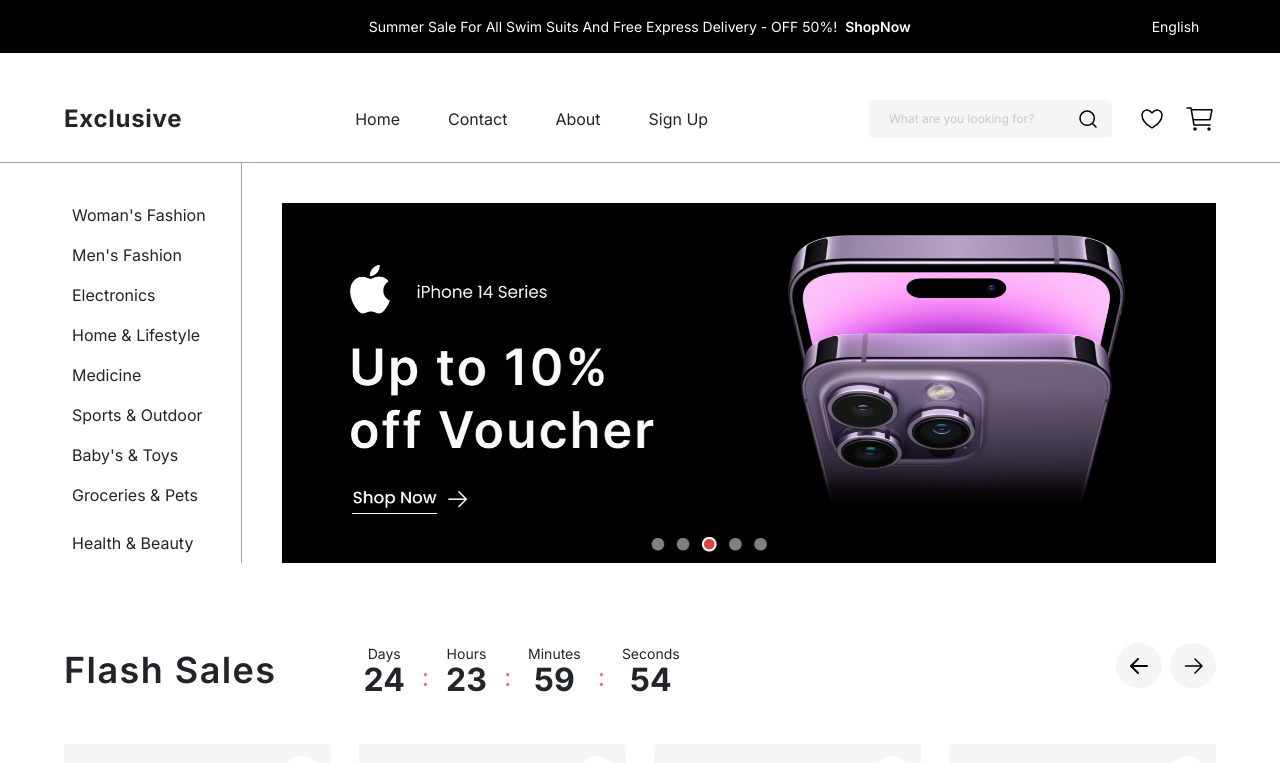
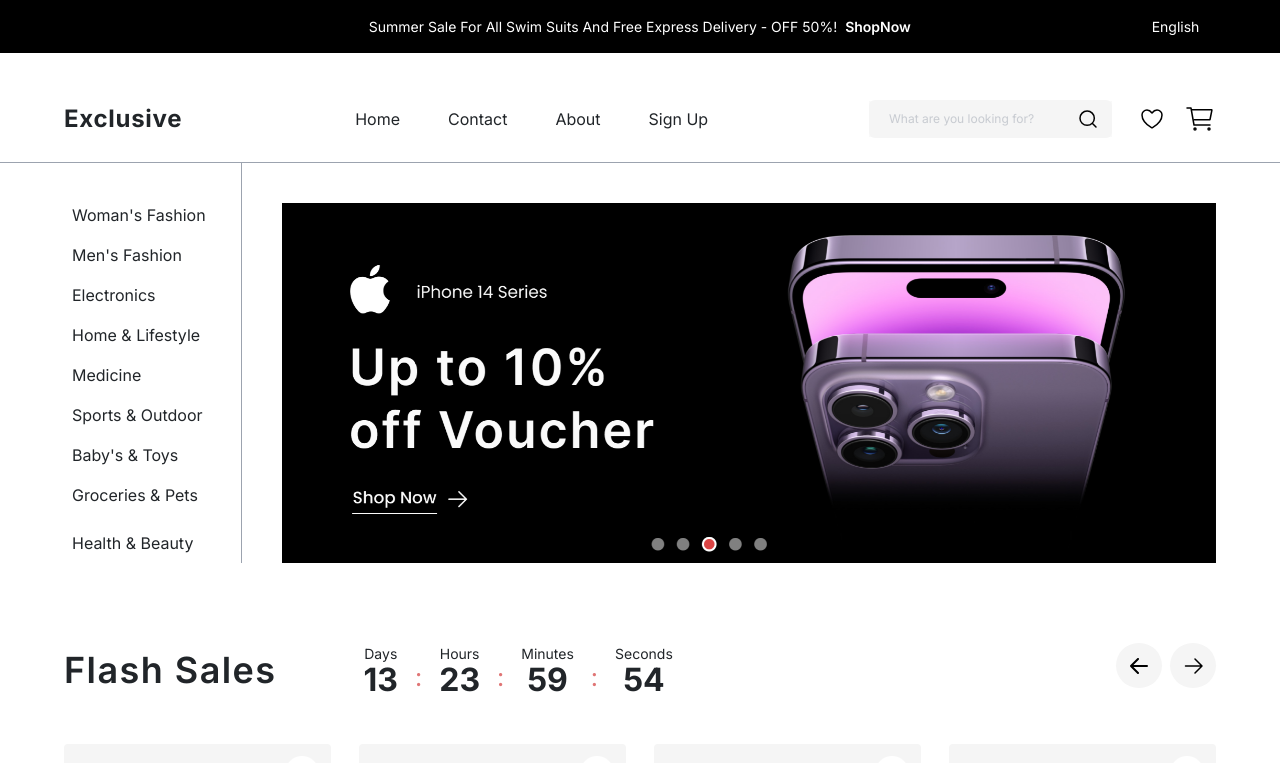
Before and after one commit to princewill834/Ecommerce-app, a Next.js app: page / in a window 1280 px wide. Shown: the top 763 px of the page. Built offline with nearby package versions, Linux system fonts and the light colour scheme; no server answers.

Commit message:
new files added

```diff
--- a/app/components/CountDownTimer.tsx
+++ b/app/components/CountDownTimer.tsx
@@ -1,9 +1,10 @@
+"use client"
 import React from "react";
 // Correct import of the hook
 import { useTimerTracker } from "./useTimeTracker";
 
 const CountDownTimer = () => {
-  const initialTime = 25 * 24 * 60 * 60 * 1000;
+  const initialTime = 14 * 24 * 60 * 60 * 1000;
   const { days, hours, minutes, seconds } = useTimerTracker(initialTime);
 
   return (
--- a/app/components/OurProductSection.tsx
+++ b/app/components/OurProductSection.tsx
@@ -9,6 +9,7 @@
 import Image from "next/image";
 
 import Gamepad from "../../public/assets/images/GamePad.svg"
+import Link from "next/link";
 
 // Define the type for the product items
 interface Product {
@@ -59,7 +60,8 @@
       {/* Rendering the card data here */}
       <div className="flex flex-wrap gap-7 px-[5%] pt-5">
         {products.map(product => (
-          <div key={product.id} className="w-[23%]">
+          <Link href={`/${product.id}`} key={product.id}>
+          <div className="w-[23%] cursor-pointer">
             <div
               className="h-[250px] bg-[#f5f5f5] rounded-[4px] relative"
               onMouseEnter={() => setHoveredIndex(product.id)}
@@ -93,6 +95,7 @@
               </div>
             </div>
           </div>
+          </Link>
         ))}
       </div>
       <div className="flex justify-center mt-[5%]">
--- a/app/components/ProductDetail.tsx
+++ b/app/components/ProductDetail.tsx
@@ -1,4 +1,5 @@
-import React from "react";
+"use client"
+import React, { use, useEffect, useState } from "react";
 import image1 from "../../public/assets/images/image 57 copy.svg"
 import image2 from "../../public/assets/images/image 58 copy.svg"
 import image3 from "../../public/assets/images/image 59 copy.svg"
@@ -9,12 +10,27 @@
 import frame2 from "../../public/assets/images/Frame 911.svg"
 import Button from "./Button";
 import like from "../../public/assets/images/heart.svg"
+import { useRouter } from "next/router";
 
 
 const Images = [image1, image2,image3,image4]
 const divContents = ["XS","S", "M", "L", "XL"]
 
 const ProuctImage = () =>{
+
+    // const router = useRouter()
+    // const {id} = router.query
+    // const [product, setProduct] = useState(null)
+
+
+    // // const getProductDetail = async ()=>{
+    // //     const res= await fetch(`https://fakestoreapi.com/products/${id}`)
+    // //     const data = await res.json()
+    // //     setProduct(data)
+    // // }
+    // // useEffect(()=>{
+    // //     getProductDetail()
+    // // },[id])
 
     return(
         <section className="px-[5%] pb-[140px]">
@@ -25,15 +41,23 @@
         </div>
         <div className="flex gap-7 h-[581px]">
             <div className="flex flex-col gap-4 ">
-                {Images.map((img, index)=>{
-                    return(
+
                         <div
-                        key={index}
                         className="w-[170px] h-[138px] flex justify-center  p-[12px_24px_12px_25px] rounded-tl-[4px]  bg-[#f5f5f5]">
-                            <Image src={img} alt="Game Pad"/>
+                            <Image src={image1} alt="Game Pad"/>
                         </div>
-                    )
-                })}
+                        <div
+                        className="w-[170px] h-[138px] flex justify-center  p-[12px_24px_12px_25px] rounded-tl-[4px]  bg-[#f5f5f5]">
+                            <Image src={image2} alt="Game Pad"/>
+                        </div>
+                        <div
+                        className="w-[170px] h-[138px] flex justify-center  p-[12px_24px_12px_25px] rounded-tl-[4px]  bg-[#f5f5f5]">
+                            <Image src={image3} alt="Game Pad"/>
+                        </div>
+                        <div
+                        className="w-[170px] h-[138px] flex justify-center  p-[12px_24px_12px_25px] rounded-tl-[4px]  bg-[#f5f5f5]">
+                            <Image src={image4} alt="Game Pad"/>
+                        </div>
 
             </div>
 
--- a/app/components/useTimeTracker.tsx
+++ b/app/components/useTimeTracker.tsx
@@ -4,20 +4,34 @@
 
 // Correctly export the hook
 export const useTimerTracker = (initialTime: number) => {
-  const [timeLeft, setTimeLeft] = useState<number>(initialTime);
+  // Retrieve the stored time from localStorage or calculate a new one
+  const storedEndTime = localStorage.getItem('endTime')
+  const endTime = storedEndTime ? parseInt(storedEndTime, 10) : Date.now() + initialTime
+
+  const [timeLeft, setTimeLeft] = useState<number>(endTime - Date.now());
 
   useEffect(() => {
+    // if no time is stored, we set a new one
+    if(!storedEndTime){
+      localStorage.setItem('endTime',endTime.toString() )
+    }
+
+    //update the time every second
     const timer = setInterval(() => {
-      setTimeLeft((prevTime) => {
-        if (prevTime <= 1000) {
-          clearInterval(timer);
-          return 0;
-        }
-        return prevTime - 1000;
-      });
-    }, 1000);
+      const currentTime = Date.now()
+      const newTimeleft = endTime - currentTime;
+
+      if(newTimeleft < 0){
+        clearInterval(timer);
+        localStorage.removeItem("endTime")
+        setTimeLeft(0);
+      }else{
+        setTimeLeft(newTimeleft)
+      }
+    },1000);
+
     return () => clearInterval(timer);
-  }, []);
+  }, [endTime, storedEndTime]);
 
   const days = Math.floor(timeLeft / (1000 * 60 * 60 * 24));
   const hours = Math.floor(
--- /dev/null
+++ b/app/wishlist/page.tsx
@@ -0,0 +1,35 @@
+import React from "react";
+import Card from "../components/Card";
+import { BestSellingItems } from "../components/items";
+
+interface Product{
+  image: string;
+  title: string;
+  new_price: number;
+  old_price: number;
+  rating: string;
+  review: number;
+}
+
+const WishList = () =>{
+return(
+    <section>
+        <div className="px-[5%] pt-20 flex justify-between">
+                <div className="flex justify-between items-center ">
+                    <span className=" text-[20px] font-normal leading-[26px]">Wishlist (4) </span>
+                    <button className="border rounded-[4px] p-[16px_48px]">Update Cart</button>
+                </div>
+
+
+            {/* Rendering the card data here */}
+            <div className="flex gap-7 px-[5%] pt-5">
+            {BestSellingItems.map((item: Product, index: number) => (
+                <Card key={index} product={item} />
+            ))}
+            </div>
+    </div>
+    </section>
+)
+}
+
+export default WishList
```
